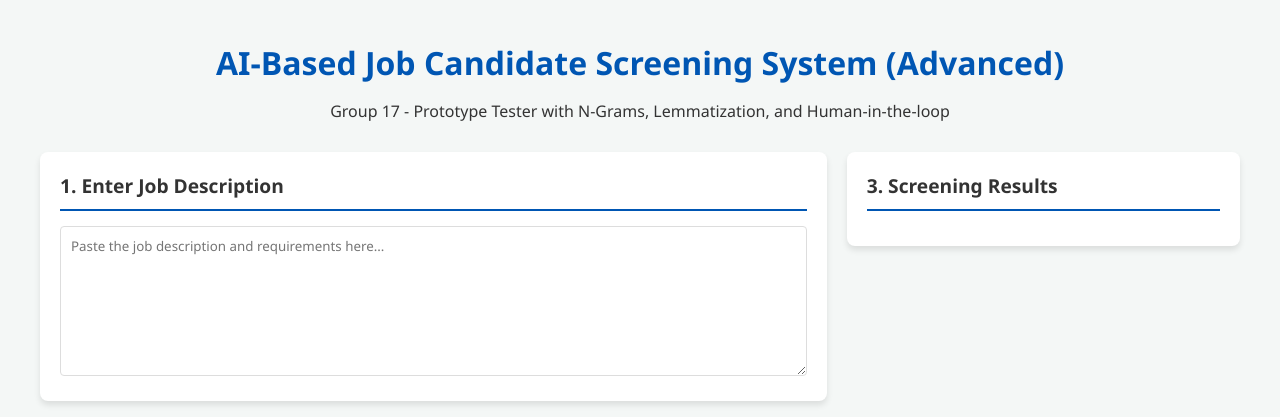
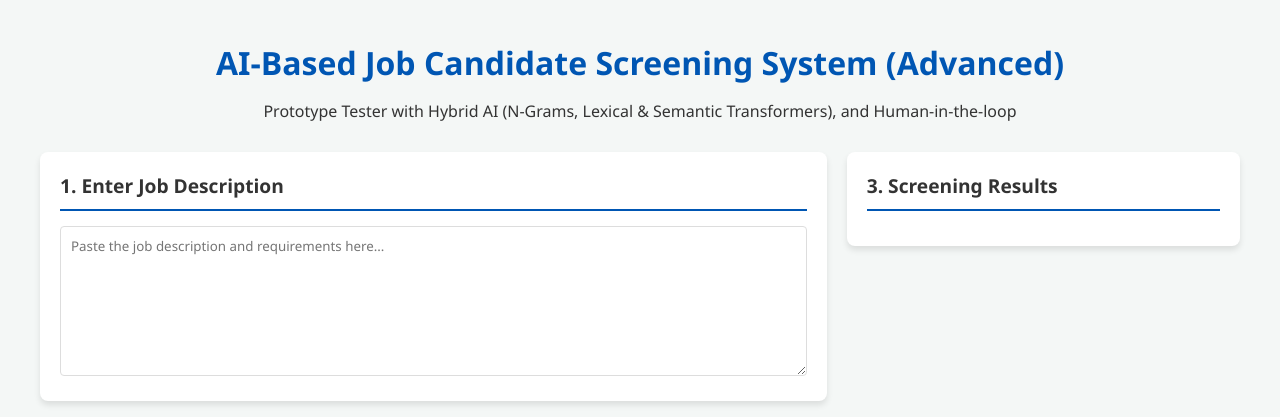
Before and after one commit to RK-Soori/Group-17-AI-Screener, a Flask app: page / in a window 1280 px wide. Shown: the top 417 px of the page. Run offline with Flask 3, Linux system fonts and the light colour scheme.

Commit message:
chore: remove group name and rename headers

```diff
--- a/templates/index.html
+++ b/templates/index.html
@@ -10,7 +10,7 @@
     <div class="container">
         <header>
             <h1>AI-Based Job Candidate Screening System (Advanced)</h1>
-            <p>Group 17 - Prototype Tester with N-Grams, Lemmatization, and Human-in-the-loop</p>
+            <p>Prototype Tester with Hybrid AI (N-Grams, Lexical & Semantic Transformers), and Human-in-the-loop</p>
         </header>
 
         <main>
```
Also changed, not shown: README.md.
